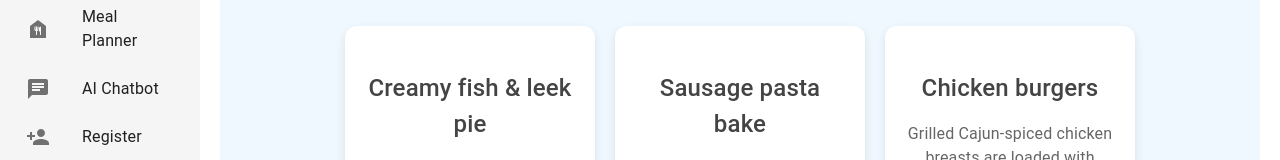
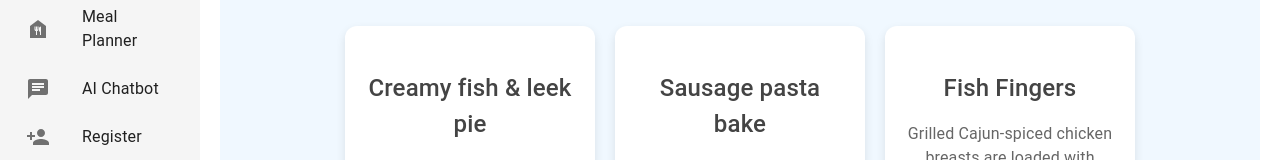
Before and after one commit to kelvo247/jacked-master1, a Next.js app: page /meal-planner in a window 1280 px wide. Shown: the part 185-345 px from the top of the page. Built offline with nearby package versions, Linux system fonts and the light colour scheme.

Commit message:
Chicken Burgers in meal planner

```diff
--- a/src/pages/meal-planner.js
+++ b/src/pages/meal-planner.js
@@ -21,7 +21,7 @@ export default function MealPlanner() {
                 </div>
                 <div className={styles.card}>
                     <i className={`${styles.cardIcon} 3`}></i>
-                    <h3 className={styles.cardTitle}> Chicken burgers</h3>
+                    <h3 className={styles.cardTitle}> Fish Fingers</h3>
                     <p className={styles.cardDescription}>Grilled Cajun-spiced chicken breasts are loaded with bacon, avocado, cheese and spinach,
                     then served in a ciabatta bun... set to become a Friday night favourite</p>
                     <button className={styles.cardButton}>Get Started</button>
```
